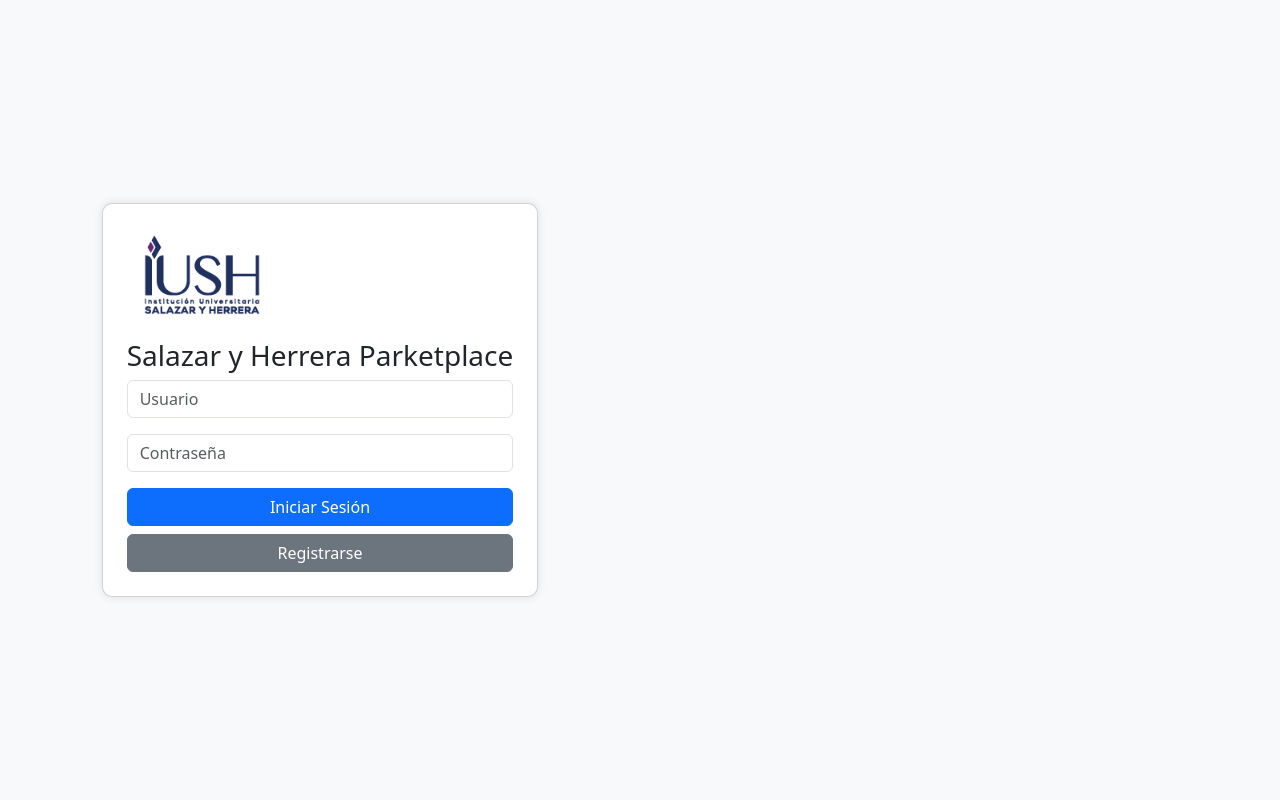
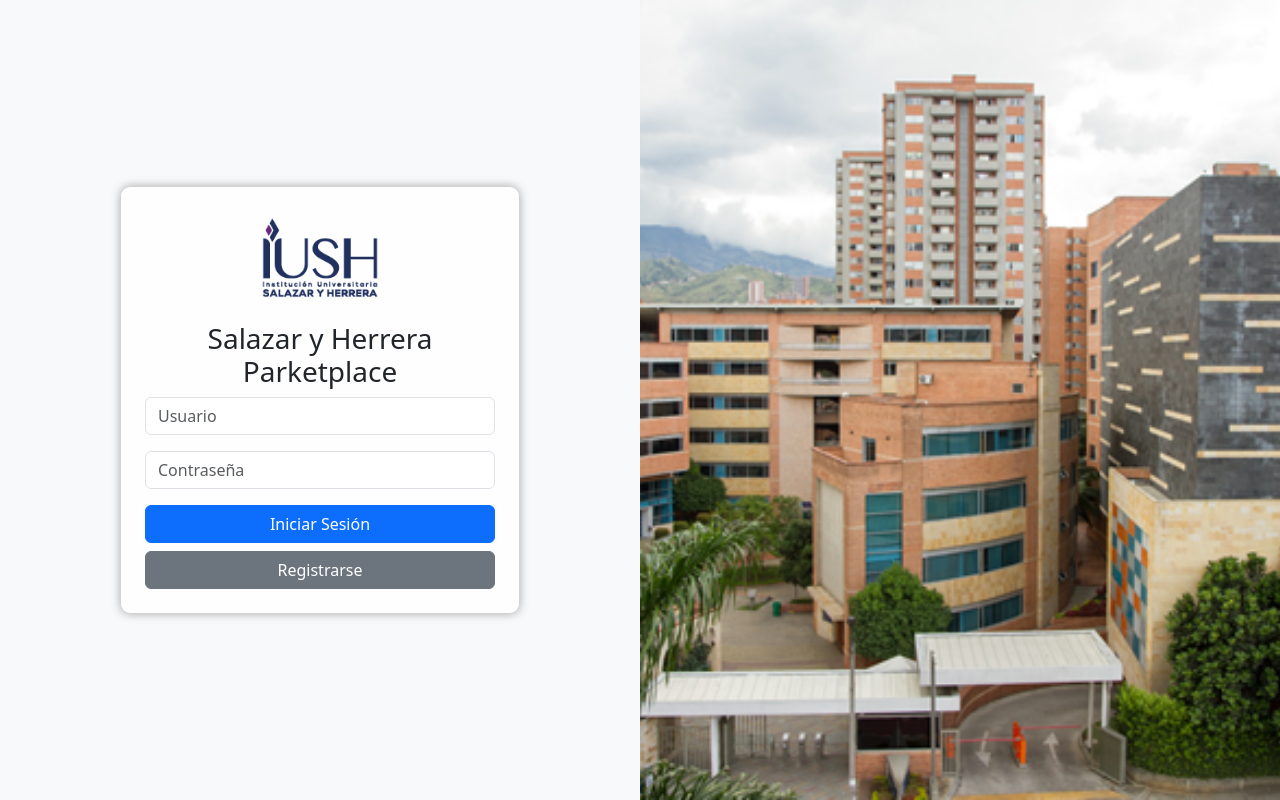
Before and after one commit to SoyValora/ParketPlace, a Flask app: page / in a window 1280 px wide. Run offline with Flask 3, Linux system fonts and the light colour scheme.

Commit message:
inicio arreglado

```diff
--- /dev/null
+++ b/static/stylelogin.css
@@ -0,0 +1,50 @@
+/* Estilo general para el cuerpo */
+body {
+    margin: 0; /* Elimina los márgenes por defecto */
+    color: #333; /* Contraste adecuado */
+}
+
+/* Estilo para la tarjeta */
+.card {
+    background-color: rgba(255, 255, 255, 0.85); /* Fondo semitransparente para resaltar sobre el fondo */
+    border-radius: 10px;
+    box-shadow: 0px 0px 10px rgba(0, 0, 0, 0.3);
+    width: 100%;
+    max-width: 400px; /* Ancho máximo para la tarjeta */
+}
+
+/* Ajustes para centrar la tarjeta en la columna izquierda */
+.bg-light {
+    display: flex;
+    align-items: center; /* Centrado vertical */
+    justify-content: center; /* Centrado horizontal */
+    background-color: blue; /* Fondo claro */
+    height: 100vh; /* Asegura que cubra toda la altura de la pantalla */
+}
+
+/* Columna derecha con imagen de fondo */
+.bg-image {
+    background: url("/static/sede-estadio-iush.jpg") no-repeat center center;
+    background-size: cover; /* Cubre toda la columna */
+    height: 100vh; /* Asegura que cubra toda la altura de la pantalla */
+}
+
+/* Altura completa para las columnas */
+.container-fluid,
+.row {
+    height: 100vh; /* Hace que las columnas ocupen toda la altura de la ventana */
+}
+
+/* Ajuste del logo */
+img {
+    display: block;
+    margin: 0 auto; /* Centra el logo */
+    max-width: 150px; /* Ancho máximo */
+    height: auto; /* Mantiene la proporción */
+}
+
+/* Botones del formulario */
+button {
+    font-size: 1rem;
+    font-weight: bold;
+}
--- a/templates/index.html
+++ b/templates/index.html
@@ -5,7 +5,7 @@
     <meta name="viewport" content="width=device-width, initial-scale=1.0">
     <title>Login</title>
     <link rel="stylesheet" href="https://cdn.jsdelivr.net/npm/bootstrap@5.3.0/dist/css/bootstrap.min.css">
-    <link rel="stylesheet" href="{{ url_for('static', filename='style.css') }}">
+    <link rel="stylesheet" href="{{ url_for('static', filename='stylelogin.css') }}">
 </head>
 <body>
 <div class="container-fluid vh-100">
```
